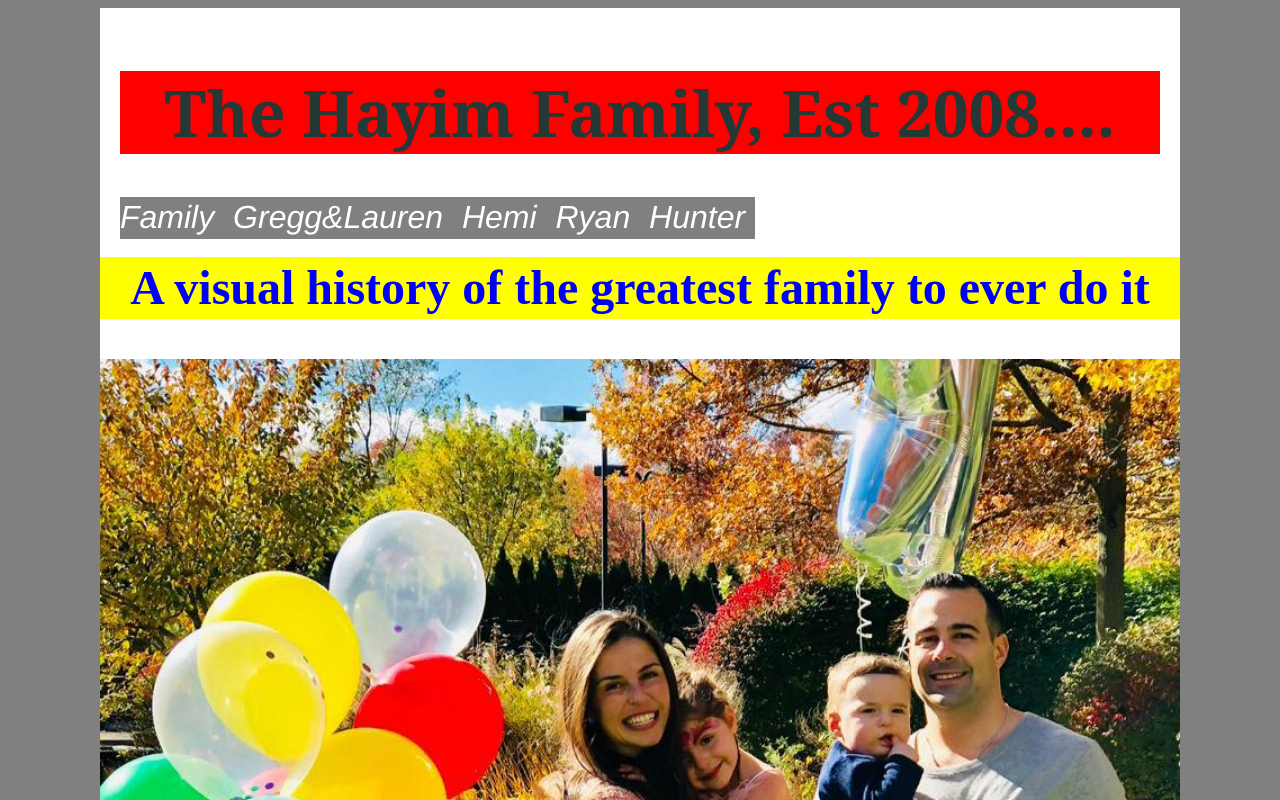
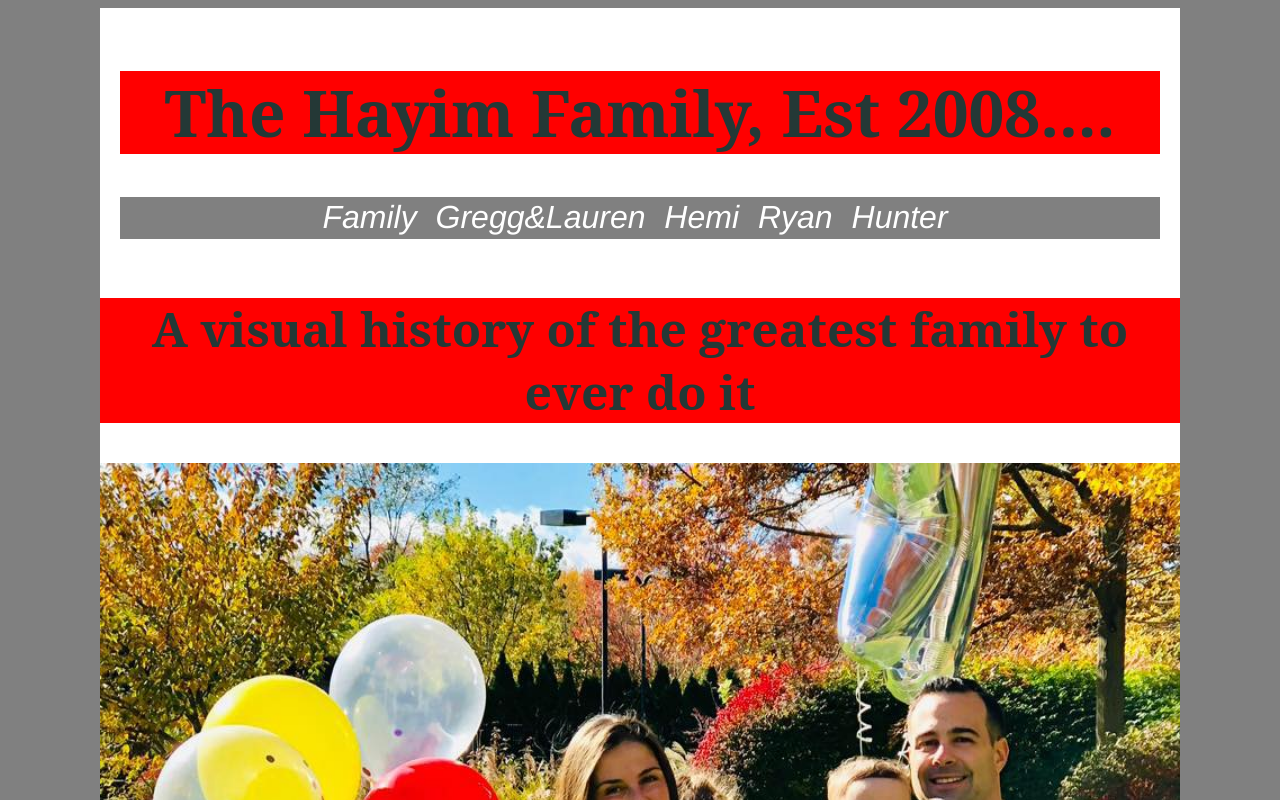
Before and after one commit to gregghayim/gregghayim.github.io, a plain HTML site: page Unit_1/index.html in a window 1280 px wide. Shown: the top 800 px of the page. Drawn offline with Linux system fonts and the light colour scheme.

Commit message:
Update style.css

```diff
--- a/Unit_1/css/style.css
+++ b/Unit_1/css/style.css
@@ -65,7 +65,6 @@ a {
 nav {
 	background-color: gray;
 	text-align: center;
-	float: left;
 }
 
 nav a {
@@ -84,9 +83,9 @@ h1 {
 }
 
 h2 {
-	color: blue;
-	background-color: yellow;
-	font-family: Times New Roman, sans-serif;
+	color:  #243836;
+	background-color: red;
+	font-family: 'Noto Serif', serif;
 	text-align: center;
 }
 
```
